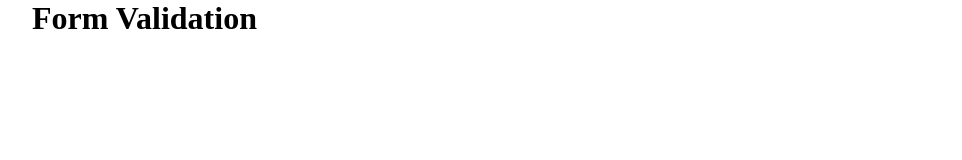
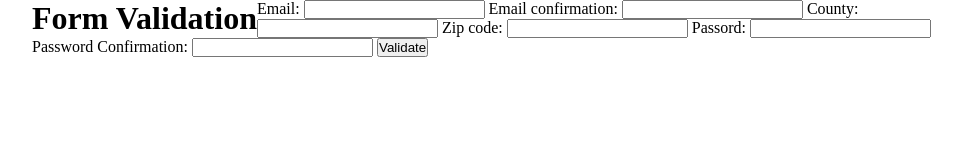
Before and after one commit to HenryMarshall/odin-javascript, a plain HTML site: page odin-formValidation/index.html in a window 1280 px wide. Shown: the whole page, without its empty margins (158-1120 px from the left). Drawn offline with Linux system fonts and the light colour scheme; files that its build step writes are made by us from their sources.

Commit message:
Complete signup form html

```diff
--- a/odin-formValidation/index.html
+++ b/odin-formValidation/index.html
@@ -11,6 +11,27 @@
 <body>
   <div id="content">
     <h1>Form Validation</h1>
+    <form id="signup" action="/form_submit" method="post">
+      <label for="email">Email: </label>
+      <input type="email" name="email" id="email">
+
+      <label for="email_conf">Email confirmation: </label>
+      <input type="email" name="email_conf" id="email_conf">
+
+      <label for="country">County: </label>
+      <input type="text" name="country" id="country">
+
+      <label for="zip">Zip code:</label>
+      <input type="text" name="zip" id="zip">
+
+      <label for="password">Passord: </label>
+      <input type="password" name="password" id="password">
+
+      <label for="password_conf">Password Confirmation: </label>
+      <input type="password" name="password_conf" id="password_conf">
+
+      <input type="submit" value="Validate">
+    </form>
   </div>
 </body>
 </html>
```
